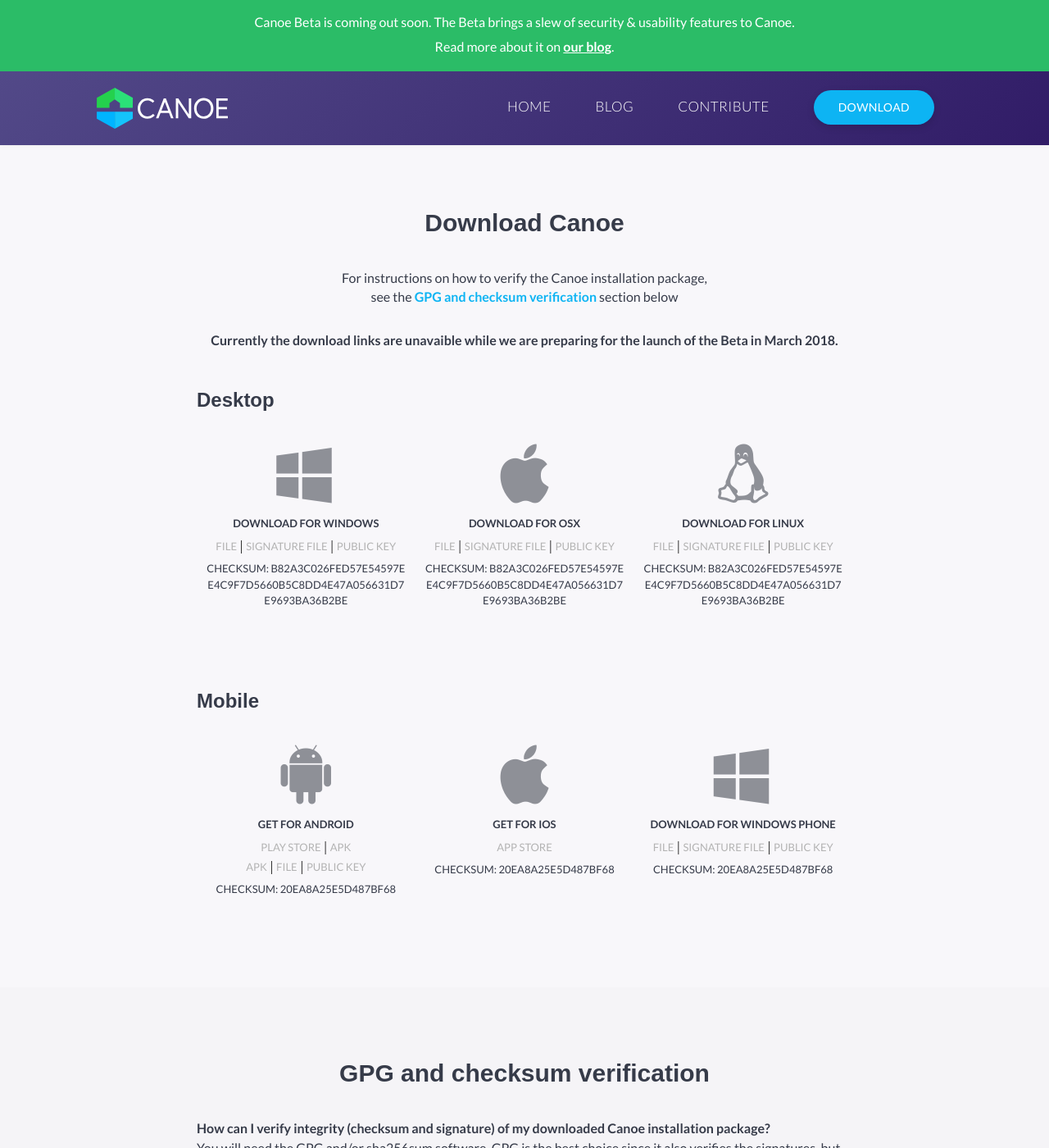
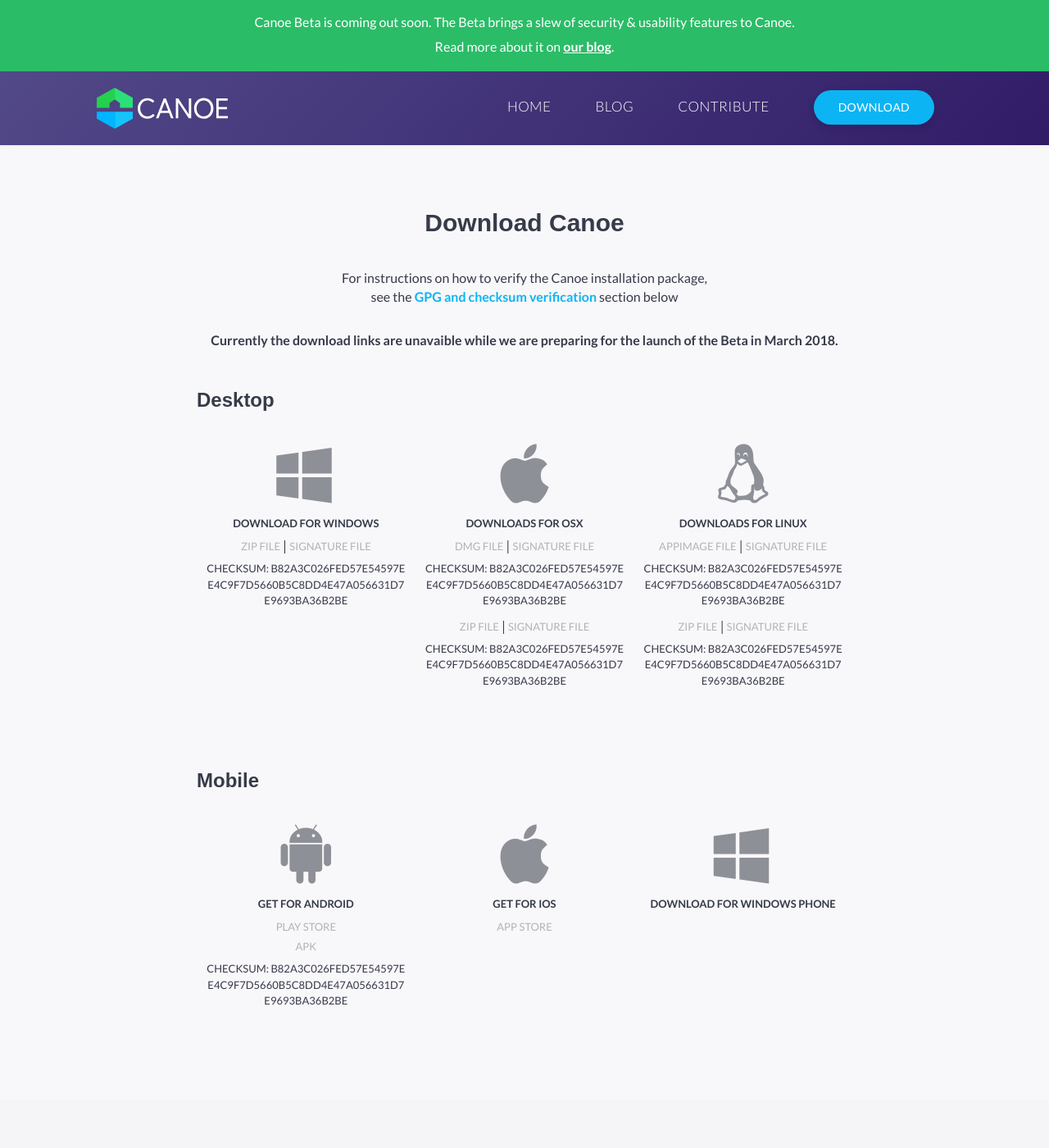
Before and after one commit to getcanoe/website, a Jekyll site: the page built from download/index.html, in a window 1280 px wide and 1400 px high. Shown: the whole window at 82% size. Built offline with Jekyll 4.4.1, drawn with Linux system fonts in a browser that asks for light colours; some web fonts are replaced.

Commit message:
Fixed download section with proper files

```diff
--- a/download/index.html
+++ b/download/index.html
@@ -13,15 +13,12 @@
       <span class="icon-android links__platform__icon"></span>
       <p class="links__platform__text links__platform__text--grey">Get for Android</p>
       <ul class="links__platform__files">
-          <li class="links__platform__file"><a href="" target="_blank">Play Store</a> |</li>
+        <li class="links__platform__file"><a href="" target="_blank">Play Store</a></li>
+      </ul>
+      <ul class="links__platform__files">
         <li class="links__platform__file"><a href="" target="_blank">APK</a></li>
       </ul>
-        <ul class="links__platform__files">
-          <li class="links__platform__file"><a href="" target="_blank">APK</a> |</li>
-          <li class="links__platform__file"><a href="" target="_blank">File</a> |</li>
-          <li class="links__platform__file"><a href="" target="_blank">Public key</a></li>
-        </ul>
-        <p class="links__platform__checksum">Checksum: 20EA8A25E5D487BF68</p>
+      <p class="links__platform__checksum">Checksum: b82a3c026fed57e54597ee4c9f7d5660b5c8dd4e47a056631d7e9693ba36b2be</p>
 		</li>
 		<li class="links__platform">
       <span class="icon-apple links__platform__icon"></span>
@@ -29,17 +26,10 @@
       <ul class="links__platform__files">
         <li class="links__platform__file"><a href="" target="_blank">App Store</a></li>
       </ul>
-      <p class="links__platform__checksum">Checksum: 20EA8A25E5D487BF68</p>
 		</li>
 		<li class="links__platform">
       <span class="icon-windows links__platform__icon"></span>
       <p class="links__platform__text">Download for Windows Phone</p>
-        <ul class="links__platform__files">
-          <li class="links__platform__file"><a href="" target="_blank">File</a> |</li>
-          <li class="links__platform__file"><a href="" target="_blank">Signature file</a> |</li>
-          <li class="links__platform__file"><a href="" target="_blank">Public key</a></li>
-        </ul>
-      <p class="links__platform__checksum">Checksum: 20EA8A25E5D487BF68</p>
 		</li>
 	</ul>
 	<div class="clear"></div>
@@ -52,29 +42,36 @@
       <span class="icon-windows links__platform__icon"></span>
       <p class="links__platform__text">Download for Windows</p>
       <ul class="links__platform__files">
-          <li class="links__platform__file"><a href="" target="_blank">File</a> |</li>
-          <li class="links__platform__file"><a href="" target="_blank">Signature file</a> |</li>
-          <li class="links__platform__file"><a href="" target="_blank">Public key</a></li>
+        <li class="links__platform__file"><a href="" target="_blank">Zip File</a> |</li>
+        <li class="links__platform__file"><a href="" target="_blank">Signature file</a></li>
       </ul>
       <p class="links__platform__checksum">Checksum: b82a3c026fed57e54597ee4c9f7d5660b5c8dd4e47a056631d7e9693ba36b2be</p>
 		</li>
 		<li class="links__platform">
       <span class="icon-apple links__platform__icon"></span>
-        <p class="links__platform__text">Download for OSX</p>
+      <p class="links__platform__text">Downloads for OSX</p>
       <ul class="links__platform__files">
-          <li class="links__platform__file"><a href="" target="_blank">File</a> |</li>
-          <li class="links__platform__file"><a href="" target="_blank">Signature file</a> |</li>
-          <li class="links__platform__file"><a href="" target="_blank">Public key</a></li>
+        <li class="links__platform__file"><a href="" target="_blank">DMG File</a> |</li>
+        <li class="links__platform__file"><a href="" target="_blank">Signature file</a></li>
+      </ul>
+      <p class="links__platform__checksum">Checksum: b82a3c026fed57e54597ee4c9f7d5660b5c8dd4e47a056631d7e9693ba36b2be</p>
+      <ul class="links__platform__files">
+        <li class="links__platform__file"><a href="" target="_blank">Zip File</a> |</li>
+        <li class="links__platform__file"><a href="" target="_blank">Signature file</a></li>
       </ul>
       <p class="links__platform__checksum">Checksum: b82a3c026fed57e54597ee4c9f7d5660b5c8dd4e47a056631d7e9693ba36b2be</p>
 		</li>
 		<li class="links__platform">
       <span class="icon-linux links__platform__icon"></span>
-        <p class="links__platform__text">Download for Linux</p>
+      <p class="links__platform__text">Downloads for Linux</p>
       <ul class="links__platform__files">
-          <li class="links__platform__file"><a href="" target="_blank">File</a> |</li>
-          <li class="links__platform__file"><a href="" target="_blank">Signature file</a> |</li>
-          <li class="links__platform__file"><a href="" target="_blank">Public key</a></li>
+        <li class="links__platform__file"><a href="" target="_blank">AppImage File</a> |</li>
+        <li class="links__platform__file"><a href="" target="_blank">Signature file</a></li>
+      </ul>
+      <p class="links__platform__checksum">Checksum: b82a3c026fed57e54597ee4c9f7d5660b5c8dd4e47a056631d7e9693ba36b2be</p>
+      <ul class="links__platform__files">
+        <li class="links__platform__file"><a href="" target="_blank">Zip File</a> |</li>
+        <li class="links__platform__file"><a href="" target="_blank">Signature file</a></li>
       </ul>
       <p class="links__platform__checksum">Checksum: b82a3c026fed57e54597ee4c9f7d5660b5c8dd4e47a056631d7e9693ba36b2be</p>
 		</li>
```
Lines whose indentation alone changed are shown as unchanged.
